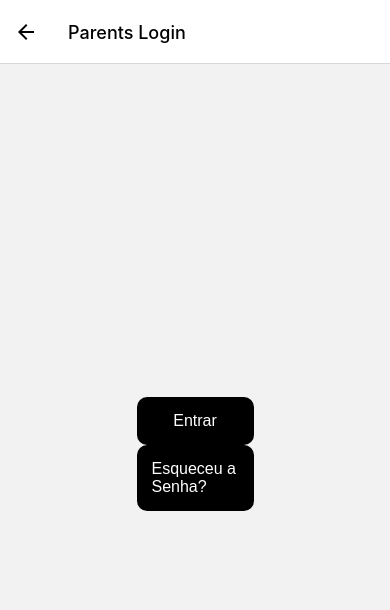
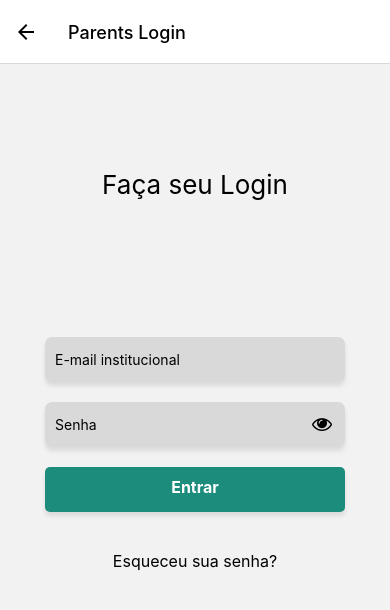
Before and after one commit to Senai-SC-CTAI/SA_2023_3B_Agenda-S, a React Native app in the folder App/: screen /Login in a window 390 px wide. Both pictures are taken after a click on the element "aqui". Shown: the top 610 px of the page. Built offline with nearby package versions, Linux system fonts and the light colour scheme.

Commit message:
terminei acho

```diff
--- a/App/src/screens/ForgotPassword/ForgotPassword.tsx
+++ b/App/src/screens/ForgotPassword/ForgotPassword.tsx
@@ -1,22 +1,62 @@
-import React from 'react';
-import { Text, View, StyleSheet, Button} from 'react-native';
-
+import React, { useState } from 'react';
+import { View, StyleSheet, TouchableOpacity, Image, Text, Button, TextInput } from 'react-native';
+import CustomButton from '../../components/Button/button';
+import CustomInput from '../../components/Input/input';
 import { useNavigation } from '@react-navigation/native';
-import { TouchableOpacity } from 'react-native-gesture-handler';
+import Icon from 'react-native-vector-icons/FontAwesome';
 
 
 export function ForgotPassword() {
     const navigation = useNavigation();
 
-    function openScreen(){
-        navigation.navigate('Login')
+    function openScreen() {
+        navigation.navigate('Main')
     }
 
+    // hide password
+    const [password, setPassword] = useState('');
+    const [hidePassword, setHidePassword] = useState(true);
+
+    const togglePasswordVisibility = () => {
+        setHidePassword(!hidePassword);
+    };
+
+    // hide password 2
+    const [password2, setPassword2] = useState('');
+    const [hidePassword2, setHidePassword2] = useState(true);
+
+    const togglePasswordVisibility2 = () => {
+        setHidePassword2(!hidePassword2);
+    };
+
     return (
-    <View style={styles.container}>
-        <Text></Text>
-    </View>
-  );
+        <View style={styles.container}>
+            <View style={styles.header}>
+                <Image source={require('../../../assets/logo.png')} style={styles.logo} />
+                <Text style={styles.titulo}>Esqueceu sua senha?</Text>
+            </View>
+            <View style={styles.main}>
+                <CustomInput placeholderText={"E-mail de recuperação"} />
+                <View style={styles.icon}>
+                    <TouchableOpacity style={styles.eyeButton}>
+                        <Icon name={hidePassword ? 'eye' : 'eye-slash'} size={20} style={styles.eye} onPress={togglePasswordVisibility} />
+                    </TouchableOpacity>
+                    <TextInput style={styles.input} placeholder="Nova senha" secureTextEntry={hidePassword} value={password} onChangeText={(text) => setPassword(text)} />
+                </View>
+                <View style={styles.icon}>
+                    <TouchableOpacity style={styles.eyeButton}>
+                        <Icon name={hidePassword2 ? 'eye' : 'eye-slash'} size={20} style={styles.eye} onPress={togglePasswordVisibility2} />
+                    </TouchableOpacity>
+                    <TextInput style={styles.input} placeholder="Repetir senha" secureTextEntry={hidePassword2} value={password2} onChangeText={(text) => setPassword2(text)} />
+                </View>
+                <CustomButton onPress={openScreen} buttonText={"Enviar"} />
+
+            </View>
+            <View style={styles.footer}>
+                <Image source={require('../../../assets/sesi-senai.png')} style={styles.senai} />
+            </View>
+        </View>
+    );
 }
 
 const styles = StyleSheet.create({
@@ -25,9 +65,98 @@ const styles = StyleSheet.create({
         backgroundColor: "#FFFFF",
         justifyContent: "center"
     },
+    next: {
+        color: "white",
+        width: '60%',
+        alignItems: 'center',
+        alignSelf: 'center',
+        textAlign: 'center',
+        backgroundColor: 'black',
+        padding: 15,
+        fontFamily: 'arial',
+        borderRadius: 10,
+        marginBottom: 20,
+    },
+    header: {
+        position: 'fixed',
+        top: '20%',
+        width: '100%',
+    },
+    footer: {
+        position: 'fixed',
+        bottom: '20%',
+        width: '100%',
+    },
+    logo: {
+        width: '50%',
+        height: '70%',
+        alignSelf: 'center',
+        resizeMode: 'contain',
+    },
+    main: {
+        alignItems: 'center',
+        gap: 20,
+    },
     text: {
-        fontSize: 24,
-        fontWeight: 'bold',
-        color: '#333',
+        fontSize: 16,
+        width: "66%",
+        textAlign: "center",
+        marginTop: '5%',
+    },
+    titulo: {
+        fontSize: 26,
+        width: "66%",
+        textAlign: "center",
+        alignSelf: 'center',
+        // position: 'fixed',
+        top: '30%',
+    },
+    text2: {
+        fontSize: 16,
+        width: "66%",
+        textAlign: "center",
+
+    },
+    clickHereGreen: {
+        color: "#1C8C7D",
+        fontWeight: "bold",
+    },
+    senai: {
+        width: '50%',
+        height: '70%',
+        alignSelf: 'center',
+        resizeMode: 'contain',
+    },
+    eyeButton: {
+        justifyContent: 'center',
+    },
+    eye: {
+        height: '10',
+        position: 'fixed',
+        right: 0,
+        width: '20%',
+        resizeMode: 'contain',
+        color: '555',
+        alignSelf: 'center',
+    },
+    input: {
+        backgroundColor: '#D9D9D9',
+        padding: 10,
+        borderRadius: 7,
+        alignItems: 'center',
+        width: 300,
+        height: 45,
+        shadowColor: 'grey',
+        shadowOffset: { width: 0, height: 4 },
+        shadowOpacity: 0.2,
+        shadowRadius: 4,
+      },
+      icon: {
+        display: 'flex',
+        flexDirection: 'row',
+        alignSelf: 'center',
+        alignItems: 'center',
+        justifyContent: 'center',
+        width: '100%',
       },
 })
--- a/App/src/screens/Login/Login.tsx
+++ b/App/src/screens/Login/Login.tsx
@@ -75,10 +75,14 @@ const styles = StyleSheet.create({
         marginBottom: 20,
     },
     header: {
-
+        position: 'fixed',
+        top: '20%',
+        width: '100%',
     },
     footer: {
-
+        position: 'fixed',
+        bottom: '20%',
+        width: '100%',
     },
     logo: {
         width: '50%',
@@ -97,7 +101,7 @@ const styles = StyleSheet.create({
         marginTop: '5%',
     },
     titulo: {
-        fontSize: 24,
+        fontSize: 26,
         width: "66%",
         textAlign: "center",
         alignSelf: 'center',
@@ -115,8 +119,10 @@ const styles = StyleSheet.create({
         fontWeight: "bold",
     },
     senai: {
-        width: "10%",
-        height: "50%",
+        width: '50%',
+        height: '70%',
+        alignSelf: 'center',
+        resizeMode: 'contain',
     },
     eyeButton: {
         justifyContent: 'center',
--- a/App/src/screens/ParentsLogin/ParentsLogin.tsx
+++ b/App/src/screens/ParentsLogin/ParentsLogin.tsx
@@ -1,27 +1,53 @@
-import React from 'react';
-import { View, StyleSheet, TouchableOpacity} from 'react-native';
-
+import React, { useState } from 'react';
+import { View, StyleSheet, TouchableOpacity, Image, Text, Button, TextInput } from 'react-native';
+import CustomButton from '../../components/Button/button';
+import CustomInput from '../../components/Input/input';
 import { useNavigation } from '@react-navigation/native';
+import Icon from 'react-native-vector-icons/FontAwesome';
 
 
 export function ParentsLogin() {
     const navigation = useNavigation();
 
-    function openScreen(){
+    function openScreen() {
         navigation.navigate('MainParents')
     }
-    function forgotPassword(){
+
+    function openScreen2() {
         navigation.navigate('ForgotPassword')
     }
 
+    // hide password
+    const [password, setPassword] = useState('');
+    const [hidePassword, setHidePassword] = useState(true);
+
+    const togglePasswordVisibility = () => {
+        setHidePassword(!hidePassword);
+    };
+
     return (
-    <View style={styles.container}>
-        <TouchableOpacity onPress={openScreen} style={styles.button}>Entrar</TouchableOpacity>
+        <View style={styles.container}>
+            <View style={styles.header}>
+                <Image source={require('../../../assets/logo.png')} style={styles.logo} />
+                <Text style={styles.titulo}>Faça seu Login</Text>
+            </View>
+            <View style={styles.main}>
+                <CustomInput placeholderText={"E-mail institucional"} />
+                <View style={styles.icon}>
+                    <TouchableOpacity style={styles.eyeButton}>
+                        <Icon name={hidePassword ? 'eye' : 'eye-slash'} size={20} style={styles.eye} onPress={togglePasswordVisibility} />
+                    </TouchableOpacity>
+                    <TextInput style={styles.input} placeholder="Senha" secureTextEntry={hidePassword} value={password} onChangeText={(text) => setPassword(text)} />
+                </View>
 
-        <TouchableOpacity onPress={forgotPassword} style={styles.button}>Esqueceu a Senha?</TouchableOpacity>
-
-    </View>
-  );
+                <CustomButton onPress={openScreen} buttonText={"Entrar"} />
+                <Text style={styles.text}><TouchableOpacity onPress={openScreen2}>Esqueceu sua senha?</TouchableOpacity></Text>
+            </View>
+            <View style={styles.footer}>
+                <Image source={require('../../../assets/sesi-senai.png')} style={styles.senai} />
+            </View>
+        </View>
+    );
 }
 
 const styles = StyleSheet.create({
@@ -30,15 +56,98 @@ const styles = StyleSheet.create({
         backgroundColor: "#FFFFF",
         justifyContent: "center"
     },
-    button: {
+    next: {
         color: "white",
-        width: '30%',
+        width: '60%',
         alignItems: 'center',
         alignSelf: 'center',
+        textAlign: 'center',
         backgroundColor: 'black',
         padding: 15,
         fontFamily: 'arial',
-        border: 1,
-        borderRadius: 10
-    }
+        borderRadius: 10,
+        marginBottom: 20,
+    },
+    header: {
+        position: 'fixed',
+        top: '20%',
+        width: '100%',
+    },
+    footer: {
+        position: 'fixed',
+        bottom: '20%',
+        width: '100%',
+    },
+    logo: {
+        width: '50%',
+        height: '70%',
+        alignSelf: 'center',
+        resizeMode: 'contain',
+    },
+    main: {
+        alignItems: 'center',
+        gap: 20,
+    },
+    text: {
+        fontSize: 16,
+        width: "66%",
+        textAlign: "center",
+        marginTop: '5%',
+    },
+    titulo: {
+        fontSize: 26,
+        width: "66%",
+        textAlign: "center",
+        alignSelf: 'center',
+        // position: 'fixed',
+        top: '30%',
+    },
+    text2: {
+        fontSize: 16,
+        width: "66%",
+        textAlign: "center",
+
+    },
+    clickHereGreen: {
+        color: "#1C8C7D",
+        fontWeight: "bold",
+    },
+    senai: {
+        width: '50%',
+        height: '70%',
+        alignSelf: 'center',
+        resizeMode: 'contain',
+    },
+    eyeButton: {
+        justifyContent: 'center',
+    },
+    eye: {
+        height: '10',
+        position: 'fixed',
+        right: 0,
+        width: '20%',
+        resizeMode: 'contain',
+        color: '555',
+        alignSelf: 'center',
+    },
+    input: {
+        backgroundColor: '#D9D9D9',
+        padding: 10,
+        borderRadius: 7,
+        alignItems: 'center',
+        width: 300,
+        height: 45,
+        shadowColor: 'grey',
+        shadowOffset: { width: 0, height: 4 },
+        shadowOpacity: 0.2,
+        shadowRadius: 4,
+      },
+      icon: {
+        display: 'flex',
+        flexDirection: 'row',
+        alignSelf: 'center',
+        alignItems: 'center',
+        justifyContent: 'center',
+        width: '100%',
+      },
 })
```
